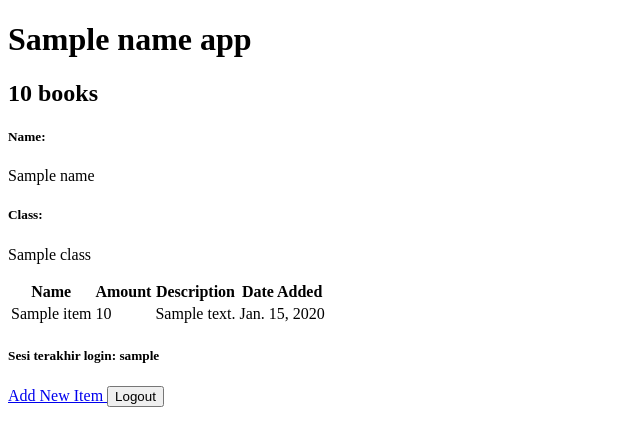
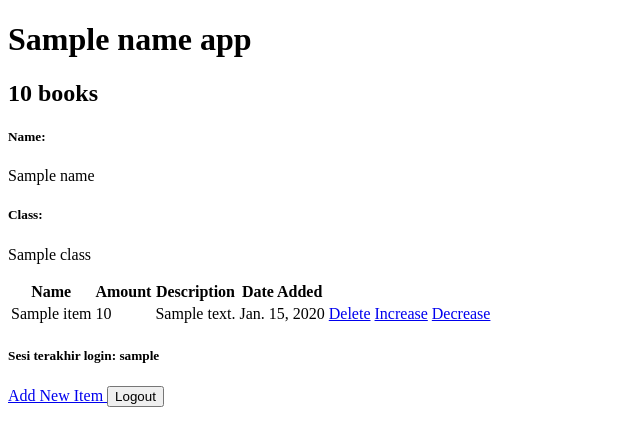
Before and after one commit to edbert2397/edbert_inventory, a Django app: template main/templates/main.html in a window 1280 px wide. Shown: the top 446 px of the page, without its empty margins (0-640 px from the left). Run offline with Django 4.2, Linux system fonts and the light colour scheme; tables that the repository leaves empty hold one stand-in row (values such as "Sample post"); the template is opened without the code that fills it: values that come from a table or form of the project are taken from there, most other values are stand-ins (such as "Sample title", 1, 10 or a date in 2020).

Commit message:
tugas 4 selesai

```diff
--- a/main/templates/main.html
+++ b/main/templates/main.html
@@ -27,6 +27,15 @@
                 <td class="px-4 py-2 border border-gray-300">{{ item.amount }}</td>
                 <td class="px-4 py-2 border border-gray-300">{{ item.description }}</td>
                 <td class="px-4 py-2 border border-gray-300">{{ item.date_added }}</td>
+                <td class="px-4 py-2 border border-gray-300">
+                    <a href="{% url 'main:delete_item' item.id %}" class="text-red-500 hover:text-red-700">Delete</a>
+                </td>
+                <td class="px-4 py-2 border border-gray-300">
+                    <a href="{% url 'main:increase_item' item.id %}" class="text-red-500 hover:text-red-700">Increase</a>
+                </td>
+                <td class="px-4 py-2 border border-gray-300">
+                    <a href="{% url 'main:decrease_item' item.id %}" class="text-red-500 hover:text-red-700">Decrease</a>
+                </td>
             </tr>
         {% endfor %}
     </tbody>
--- a/main/urls.py
+++ b/main/urls.py
@@ -1,5 +1,5 @@
 from django.urls import path
-from main.views import show_main,create_item,show_xml,show_json,show_xml_by_id,show_json_by_id,register,login_user,logout_user
+from main.views import show_main,create_item,show_xml,show_json,show_xml_by_id,show_json_by_id,register,login_user,logout_user,delete_item,increase_item,decrease_item
 app_name = 'main'
 
 urlpatterns=[
@@ -12,5 +12,7 @@ urlpatterns=[
     path('register/',register,name = 'register'),
     path('login/',login_user,name = 'login'),
     path('logout/',logout_user,name = 'logout'),
-
+    path('delete_item/<int:item_id>/', delete_item,name = "delete_item"),
+    path('increase_item/<int:item_id>/',increase_item,name = "increase_item"),
+    path('decrease_item/<int:item_id>/', decrease_item,name = "decrease_item"),
 ]
```
Also changed, not shown: main/views.py (+18 -1 lines), README.md, main/migrations/0003_item_user_id.py (added), main/migrations/0004_merge_0003_item_user_0003_item_user_id.py (added), main/models.py (line endings or trailing spaces).
